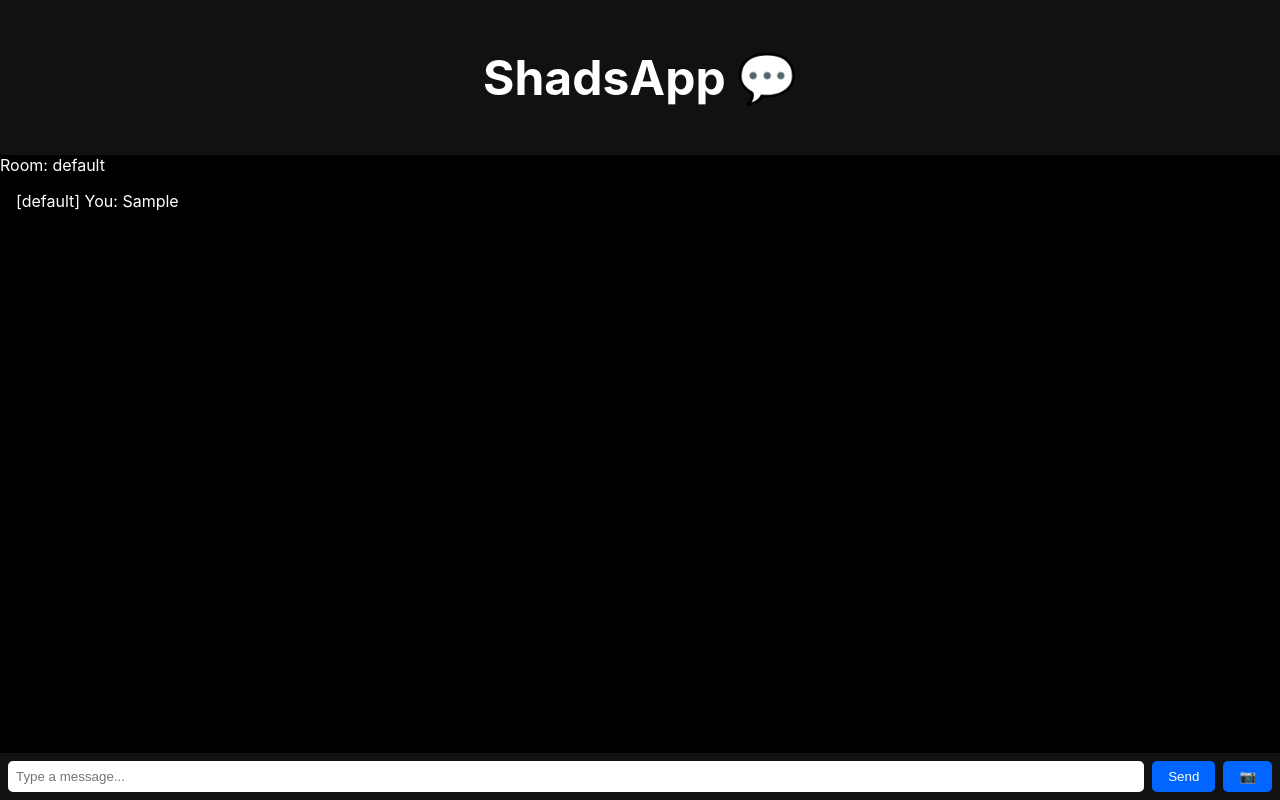
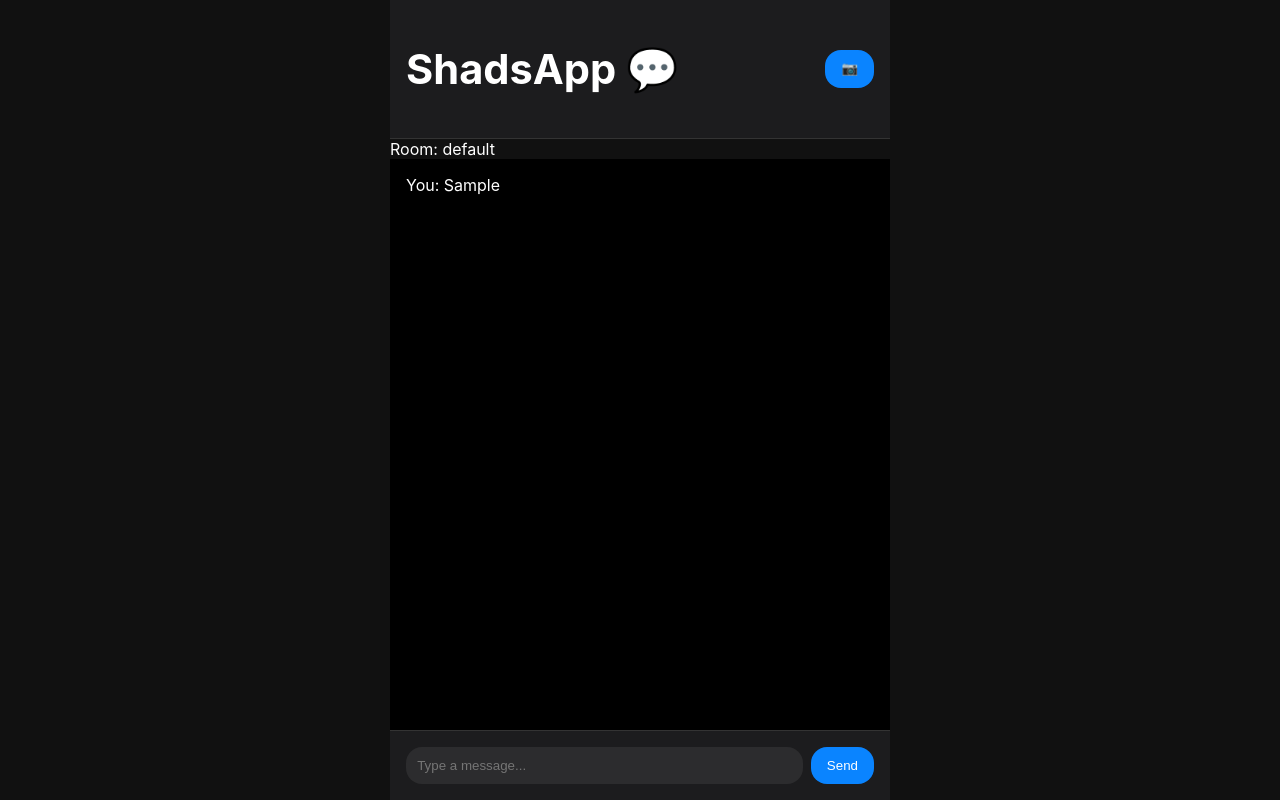
Before and after one commit to Shadheh/shadhwhats, a plain HTML site: page index.html in a window 1280 px wide. Both pictures are taken after typing "Sample" into the empty fields and a click on the button "Send". Drawn offline with Linux system fonts and the light colour scheme.

Commit message:
Add files via upload

```diff
--- a/client.js
+++ b/client.js
@@ -1,32 +1,30 @@
 
-const chatBox = document.getElementById('chat-box');
-const messageInput = document.getElementById('messageInput');
-const roomIndicator = document.getElementById('room-indicator');
-const urlParams = new URLSearchParams(window.location.search);
-const room = urlParams.get('room') || 'default';
-roomIndicator.textContent = "Room: " + room;
+const chat = document.getElementById("chat");
+const input = document.getElementById("msg");
+const roomParam = new URLSearchParams(window.location.search).get("room") || "default";
+document.getElementById("room-name").textContent = "Room: " + roomParam;
 
 function sendMessage() {
-  const message = messageInput.value.trim();
-  if (message) {
-    const msgEl = document.createElement('div');
-    msgEl.textContent = `[${room}] You: ` + message;
-    chatBox.appendChild(msgEl);
-    messageInput.value = '';
-    chatBox.scrollTop = chatBox.scrollHeight;
+  const text = input.value.trim();
+  if (text) {
+    const msg = document.createElement("div");
+    msg.textContent = "You: " + text;
+    chat.appendChild(msg);
+    input.value = "";
+    chat.scrollTop = chat.scrollHeight;
   }
 }
 
 function startScan() {
-  const videoElem = document.getElementById("qr-video");
-  videoElem.style.display = "block";
   const qrScanner = new Html5Qrcode("qr-video");
+  const video = document.getElementById("qr-video");
+  video.style.display = "block";
   qrScanner.start(
     { facingMode: "environment" },
-    { fps: 10, qrbox: 200 },
-    qrCodeMessage => {
-      window.location.href = qrCodeMessage;
+    { fps: 10, qrbox: 250 },
+    (decodedText) => {
+      window.location.href = decodedText;
     },
-    errorMessage => {}
+    (errorMessage) => {}
   ).catch(err => console.error(err));
 }
--- a/index.html
+++ b/index.html
@@ -4,23 +4,23 @@
 <head>
   <meta charset="UTF-8" />
   <meta name="viewport" content="width=device-width, initial-scale=1.0"/>
-  <title>ShadsApp QR</title>
+  <title>ShadsApp</title>
   <link rel="stylesheet" href="style.css" />
   <link rel="manifest" href="manifest.json" />
 </head>
 <body>
-  <div class="chat-container">
+  <div class="app">
     <header>
       <h1>ShadsApp 💬</h1>
+      <button onclick="startScan()">📷</button>
     </header>
-    <div id="room-indicator"></div>
-    <main id="chat-box"></main>
+    <div id="room-name"></div>
+    <main id="chat"></main>
     <footer>
-      <input type="text" id="messageInput" placeholder="Type a message..." />
+      <input type="text" id="msg" placeholder="Type a message..." />
       <button onclick="sendMessage()">Send</button>
-      <button onclick="startScan()">📷</button>
     </footer>
-    <video id="qr-video" width="200" height="150" style="display:none;"></video>
+    <video id="qr-video" style="display:none;width:100%;"></video>
   </div>
   <script src="https://unpkg.com/html5-qrcode" type="text/javascript"></script>
   <script src="client.js"></script>
--- a/style.css
+++ b/style.css
@@ -1,43 +1,55 @@
 
 body {
   margin: 0;
-  font-family: -apple-system, BlinkMacSystemFont, sans-serif;
-  background: #000;
+  font-family: -apple-system, BlinkMacSystemFont, "Segoe UI", Roboto, sans-serif;
+  background: #111;
   color: #fff;
+  display: flex;
+  justify-content: center;
+  height: 100vh;
 }
-.chat-container {
+.app {
   display: flex;
   flex-direction: column;
-  height: 100vh;
+  width: 100%;
+  max-width: 500px;
+  height: 100%;
 }
 header {
-  background: #111;
+  background: #1c1c1e;
+  color: white;
   padding: 1rem;
-  text-align: center;
-  font-size: 1.5rem;
-  font-weight: bold;
+  font-size: 1.3rem;
+  display: flex;
+  justify-content: space-between;
+  align-items: center;
+  border-bottom: 1px solid #333;
 }
 main {
   flex: 1;
   padding: 1rem;
   overflow-y: auto;
+  background: #000;
 }
 footer {
   display: flex;
-  padding: 0.5rem;
-  background: #111;
+  padding: 1rem;
+  background: #1c1c1e;
+  border-top: 1px solid #333;
 }
 input {
   flex: 1;
-  padding: 0.5rem;
+  padding: 0.7rem;
+  margin-right: 0.5rem;
+  background: #2c2c2e;
   border: none;
-  border-radius: 5px;
+  border-radius: 1rem;
+  color: white;
 }
 button {
-  margin-left: 0.5rem;
-  padding: 0.5rem 1rem;
-  background: #06f;
+  background: #0a84ff;
   color: white;
   border: none;
-  border-radius: 5px;
+  border-radius: 1rem;
+  padding: 0.7rem 1rem;
 }
```
Also changed, not shown: service-worker.js (+15 -17 lines), icon.png.
